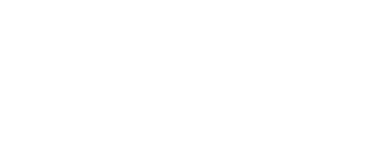
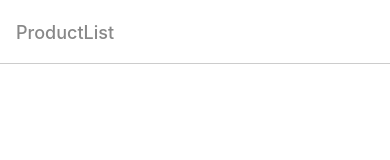
Before and after one commit to MinaHoushangi/Products, a React Native app: screen / in a window 390 px wide. Shown: the top 160 px of the page. Built offline with nearby package versions, Linux system fonts and the light colour scheme.

Commit message:
feat(app orientation): Make app portrait
- Wrapped screens in a SafeAreaView for consistent styling.

```diff
--- a/App.tsx
+++ b/App.tsx
@@ -5,7 +5,12 @@
  */
 
 import React from 'react';
-import {SafeAreaView, StatusBar, useColorScheme} from 'react-native';
+import {
+  SafeAreaView,
+  StatusBar,
+  StyleSheet,
+  useColorScheme,
+} from 'react-native';
 import {NavigationContainer} from '@react-navigation/native';
 
 import AppNavigator from '@navigation/AppNavigator';
@@ -22,7 +27,7 @@
 
   return (
     <NavigationContainer theme={isDarkMode ? MyDarkTheme : MyLightTheme}>
-      <SafeAreaView style={backgroundStyle}>
+      <SafeAreaView style={[backgroundStyle, styles.container]}>
         <StatusBar
           barStyle={isDarkMode ? 'light-content' : 'dark-content'}
           backgroundColor={backgroundStyle.backgroundColor}
@@ -33,4 +38,10 @@
   );
 }
 
+const styles = StyleSheet.create({
+  container: {
+    flex: 1,
+  },
+});
+
 export default App;
--- a/src/types/theme.ts
+++ b/src/types/theme.ts
@@ -8,4 +8,4 @@
   };
 }
 
-export {MyTheme};
+export type {MyTheme};
```
Also changed, not shown: 2 other files (tests, documents, lock files or other folders).
